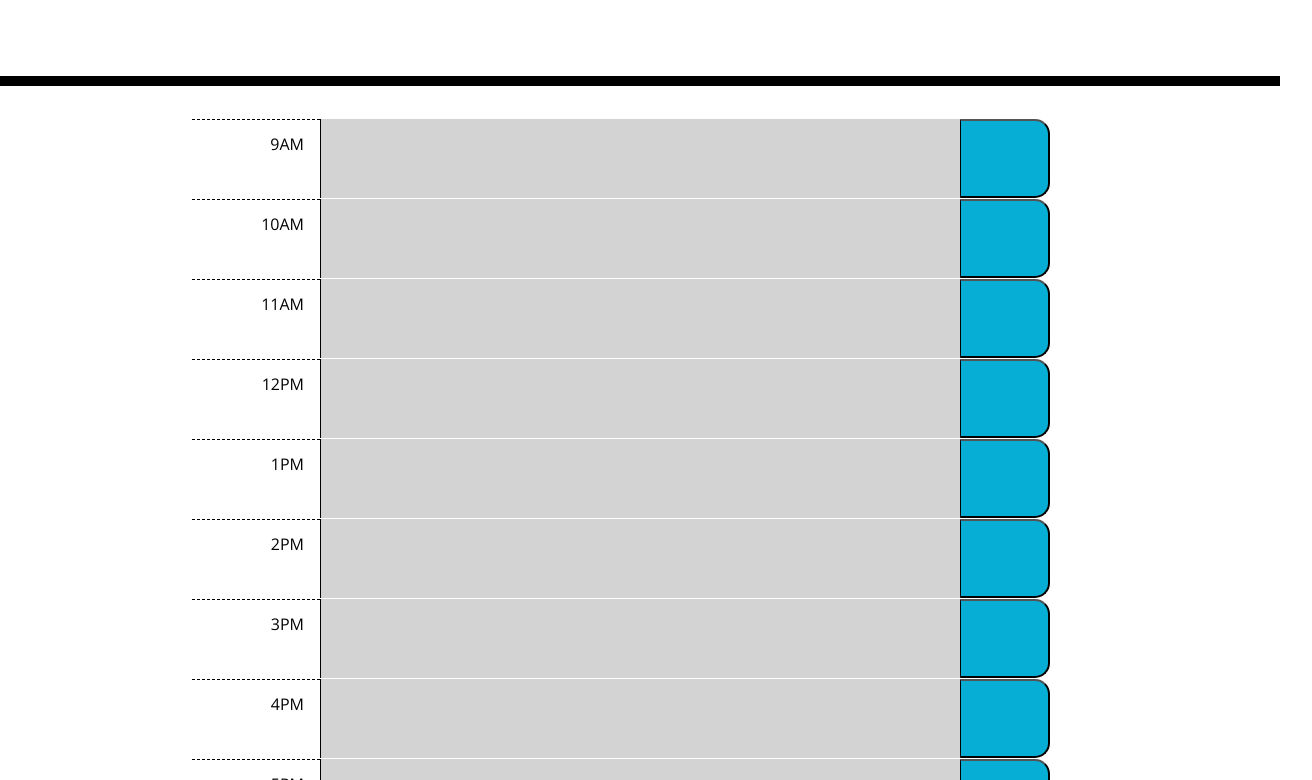
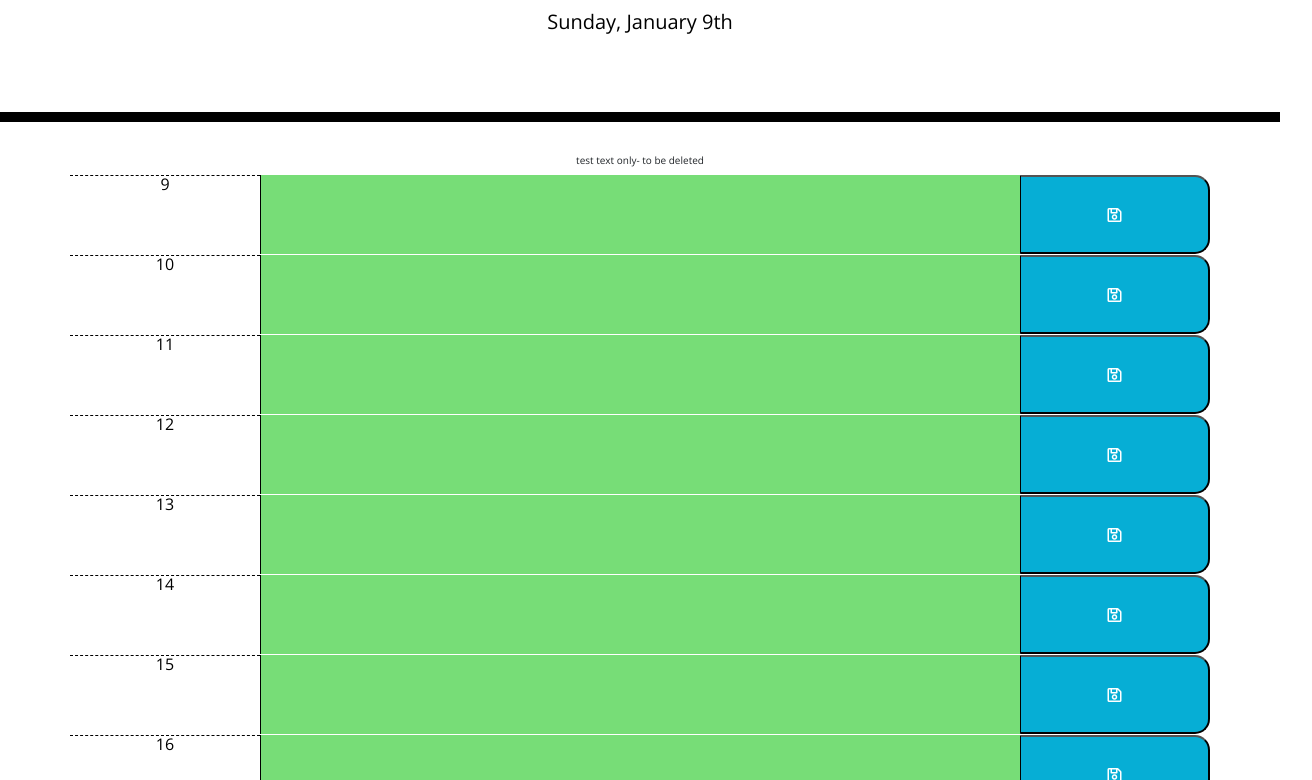
Before and after one commit to michelledwoods1/Work-Day-Scheduler, a plain HTML site: page index.html in a window 1280 px wide. Shown: the part 182-962 px from the top of the page, 1312 px wide, since content can reach past the window. Drawn offline with nearby package versions, Linux system fonts and the light colour scheme.

Commit message:
edit js for Bootstrap and moment

```diff
--- a/Assets/reset.css
+++ /dev/null
@@ -1,5 +0,0 @@
-* {
-    width: 100vw;
-    padding: 0;
-    margin: 0;
-};
--- a/Assets/style.css
+++ b/Assets/style.css
@@ -3,28 +3,7 @@ body {
   font-size: 16px;
   line-height: 1;
 }
-/* added below */
-.cflex {
-  display: flex;
-  flex-direction: column;
-  flex-wrap: nowrap;
-  justify-content: center;
-  /* align-content: center; */
-  margin-left: 25vh;
-  margin-right: 25vh;
-  margin-bottom: 25vh;
-}
-/* added below */
-.dflex {
-  display: flex;
-  flex-direction: row;
-  flex-wrap: nowrap;
-  justify-content: flex-start;
-  height: 20px;
-  /* width: 80vw; */
-}
 
-/* text area within label */
 textarea {
   background: transparent;
   border: none;
@@ -32,9 +11,6 @@ textarea {
   color: #000000;
   border-left: 1px solid black;
   padding: 10px;
-  /* added blelow */
-  width: 50vw;
-  text-align: center;
 }
 
 .jumbotron {
@@ -52,27 +28,18 @@ textarea {
 .time-block {
   text-align: center;
   border-radius: 15px;
-  width: 70vw;
-
 }
 
 .row {
   white-space: pre-wrap;
-  height: 10vh;
+  height: 80px;
   border-top: 1px solid white;
-  width: 70vw;
 }
 
 .hour {
   background-color: #ffffff;
   color: #000000;
   border-top: 1px dashed #000000;
-  text-align: right;
-  padding-top: 2vh;
-  padding-right: 2vh;
-  height: 20px;
-  width: 10vw;
-
 }
 
 .past {
@@ -96,9 +63,6 @@ textarea {
   border-bottom-right-radius: 15px;
   background-color: #06aed5;
   color: white;
-  /* added below */
-  width: 7vw;
-  justify-self: flex-end;
 }
 
 .saveBtn i:hover {
--- a/Develop/script.js
+++ b/Develop/script.js
@@ -1,3 +1,104 @@
+
+// assign body class as per css and add min vh of 100
+var body = $("body");
+body.addClass(".body min-vh-100");
+
+// add moment script to display current day and date
+var today = moment();
+$("#currentDay").text(today.format("dddd, MMMM Do"));
+
+// declare container object
+var timeBlockEl = $(".container");
+timeBlockEl.addClass("time-block");
+
+//create message to display when task is saved
+var messageEl = $("<h3>");
+timeBlockEl.append(messageEl);
+messageEl.css("font-size", "10px");
+messageEl.text("test text only- to be deleted");
+
+// create array of each hour of the day 9am-5pm
+var dayStart = 09;
+var dayEnd = 17;
+var arr = [];
+
+// create a row for each hour of the day
+for (var i = dayStart; i < dayEnd+1; i++) {
+
+    var containerRow = $("<div>");
+    containerRow.addClass("row");
+    timeBlockEl.append(containerRow);
+
+    // create div to display hour
+    var hourDisplay = $("<div>");
+    hourDisplay.addClass("hour col-2")
+    hourDisplay.text([i]);
+
+
+    containerRow.append(hourDisplay);
+
+
+
+    // create text area
+    var textArea = $("<textArea>");
+    textArea.addClass("text-area description col-8");
+    // currentHour = today.format("H");
+    currentHour = 12;
+    console.log(currentHour);
+    console.log(hourDisplay.text);
+
+    if (currentHour === hourDisplay) {
+        textArea.addClass("present");
+    } else if (currentHour < hourDisplay) {
+            textArea.addClass("past");
+    } else {
+            textArea.addClass("future");
+    };
+    containerRow.append(textArea);
+
+
+
+    // create button
+    var saveBtn = $("<button>");
+    saveBtn.addClass("saveBtn col-2");
+    // saveBtn.addId(hours[i]);
+    saveBtn.html('<i class="far fa-save"></i>');
+    containerRow.append(saveBtn);
+
+
+
+
+    saveBtn.on("click", function (event) {
+        event.preventDefault();
+        console.log(textArea);
+        messageEl.html( '<p>Appointment Added to <em class = "textred">local Storage</em></p>' );
+
+        // delay
+        setTimeout(function(){
+            messageEl.html("")
+          }, 600);
+
+
+
+    });
+
+
+
+
+    // })
+    //.css sets the style attribute in html (try not to use)
+
+};
+
+
+
+
+//reload element.on("click", function () {
+    // location.reload();
+// });
+
+
+
 // description input saved to local storage, cleared and message confirming it has been saved to local storage then disappear
 // already in css: color to represent past present and future
 // study structure of html
@@ -18,71 +119,3 @@
 
 
 // create new element, append and assign attributes all in one line - no js equivalent
-
-
-// declare object for an existing element - js equivilant: var timeBlockEl = querySelector(".container");
-var timeBlockEl = $(".container");
-
-// assign existing class - js equivalent: timeblockEl.className = ("time-block");
-// nb: if no second value, becomes 'get' attribute (not 'set' attribute)
-timeBlockEl.addClass("time-block");
-
-// create and assign new class - js equivalent: timeblockEl.classList.add("d-Flex");
-timeBlockEl.addClass("c-Flex");
-
-
-// create array of each hour of the day 9am-5pm
-var hours = [
-    "9AM",
-    "10AM",
-    "11AM",
-    "12PM",
-    "1PM",
-    "2PM",
-    "3PM",
-    "4PM",
-    "5PM",
-];
-
-// create rows for each hour of the day
-for (var i = 0; i < hours.length; i++) {
-
-    // create div to hold display elements - js equivilant: var rowEl = document.createElement("div");
-    var rowEl = $("<div>");
-    rowEl.addClass("d-Flex");
-    rowEl.addClass("row");
-    // rowEl.addClass("row");
-    // for testing only - need to create an if rule
-    // rowEl.addClass("description");
-    timeBlockEl.append(rowEl);
-
-    // create div to display hour
-    var hourDisplay = $("<div>");
-
-    // append new element - js equivilant: timeBlockEl.appendChild(labelEl);
-    rowEl.append(hourDisplay);
-
-    //add text content - js equivalent: hoursEl.textContent = hours[i];
-    hourDisplay.text(hours[i]);
-    hourDisplay.attr("class", "hour");
-
-    // create text area
-    var textArea = $("<textArea>")
-    rowEl.append(textArea);
-    textArea.addClass("past");
-    textArea.addClass("textarea");
-    textArea.addClass("description");
-
-    // create button
-    saveBtn = $("<button>");
-    saveBtn.attr("class", "saveBtn");
-    rowEl.append(saveBtn);
-
-    //.css sets the style attribute in html (try not to use)
-
-
-
-};
-//reload element.on("click", function () {
-    // location.reload();
-// });
--- a/index.html
+++ b/index.html
@@ -18,10 +18,10 @@
       href="https://fonts.googleapis.com/css?family=Open+Sans&display=swap"
       rel="stylesheet"
     />
-    <link rel="stylesheet" href="Assets/reset.css">
-    <link rel="stylesheet" href="Assets/style.css"/>
+    <link rel="stylesheet"
+      href="Assets/style.css" />
     <title>Work Day Scheduler</title>
-  </head>
+    </head>
 
   <body>
     <header class="jumbotron">
@@ -31,11 +31,11 @@
     </header>
     <div class="container">
       <!-- Timeblocks go here -->
+
     </div>
 
     <script src="https://cdnjs.cloudflare.com/ajax/libs/jquery/3.2.1/jquery.min.js"></script>
-    <!-- <script src="https://cdnjs.cloudflare.com/ajax/libs/moment.js/2.24.0/moment.min.js"></script> -->
-    <script scr="https://code.jquery.com/jquery-3.5.1.min.js"></script>
+    <script src="https://cdnjs.cloudflare.com/ajax/libs/moment.js/2.24.0/moment.min.js"></script>
     <script src="Develop/script.js"></script>
   </body>
 </html>
```
